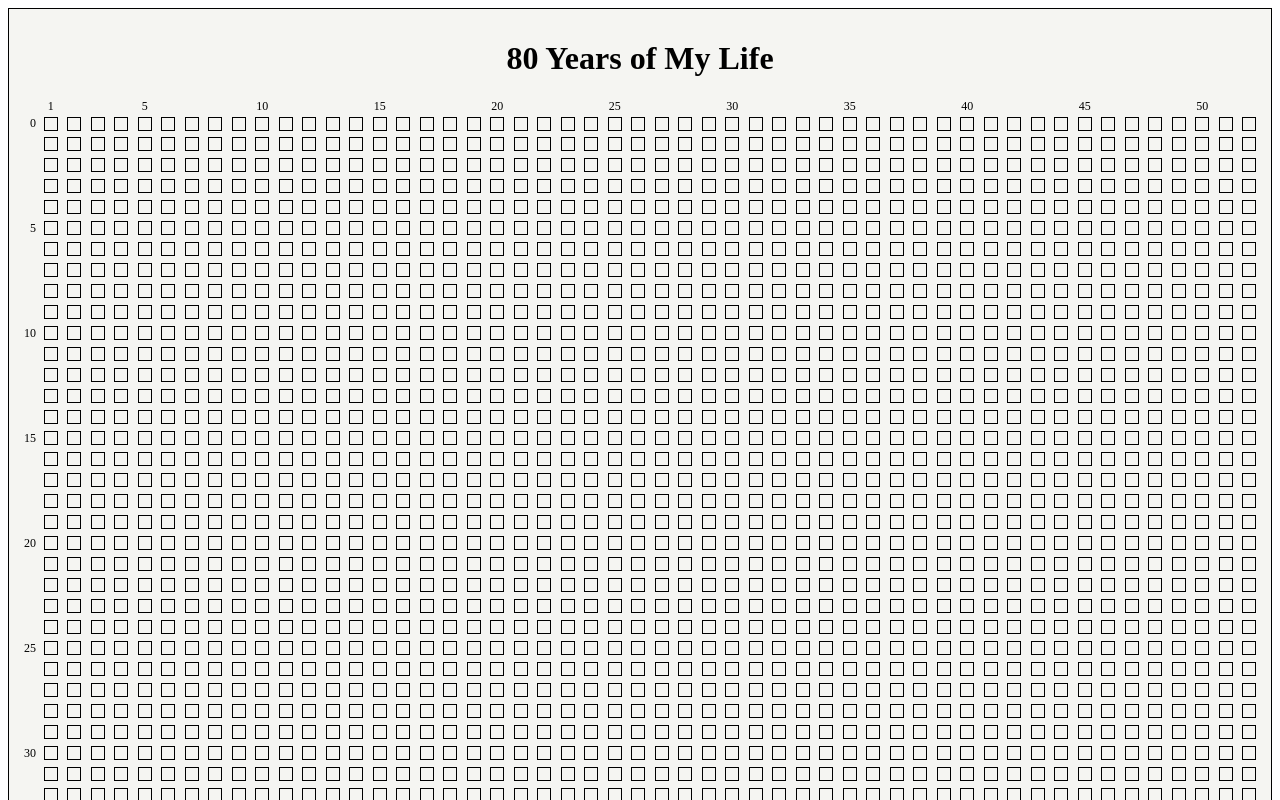
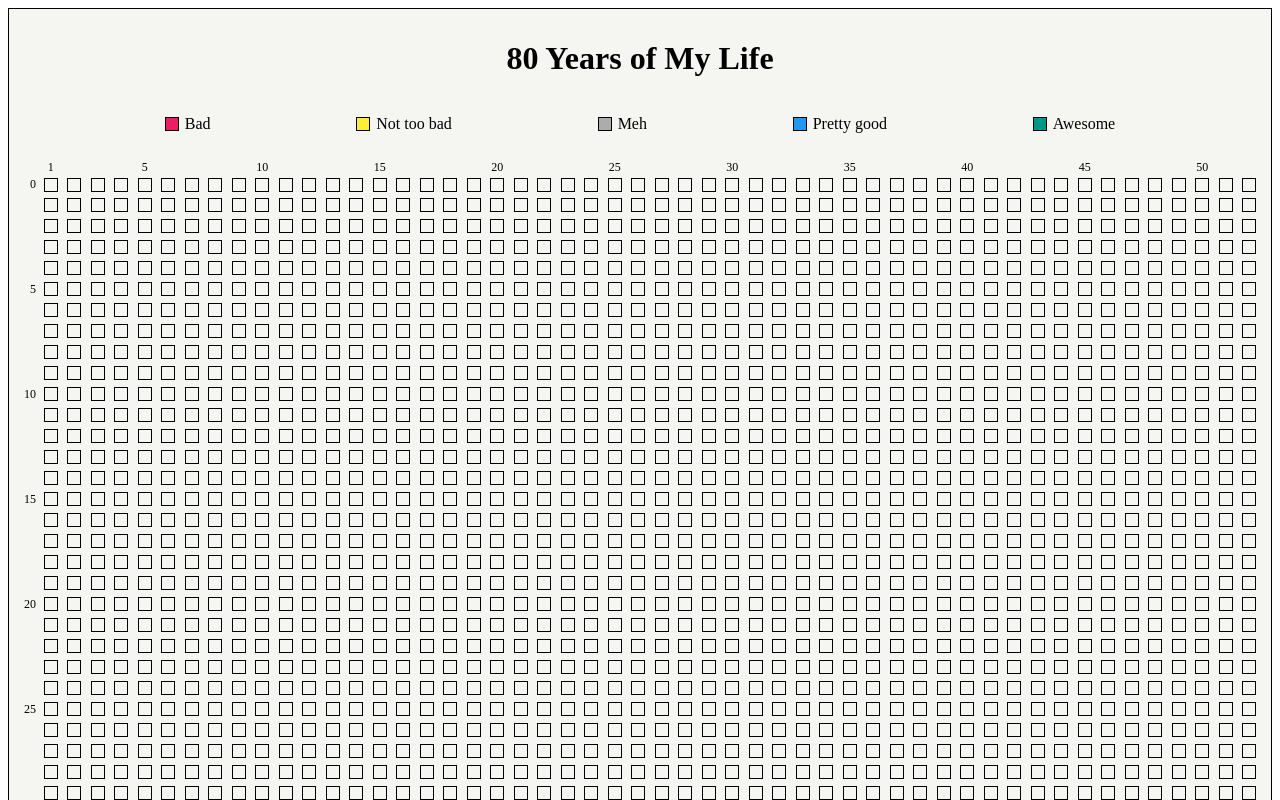
Before and after one commit to vtruo009/life-in-weeks, a React (Vite) app: page / in a window 1280 px wide. Shown: the top 800 px of the page. Built offline with nearby package versions, Linux system fonts and the light colour scheme; the HTML template or start-up script is replaced by a standard one.

Commit message:
Display Color Legend (#4)
* implement & format color legend

* refactor to display colored legend

* minor format adjustment

* use var for grid repeat

* remove unused var

```diff
--- a/src/App.tsx
+++ b/src/App.tsx
@@ -1,4 +1,4 @@
-import Calendar from "./Calendar"
+import Calendar from "./components/Calendar"
 
 function App() {
 	return (
--- a/src/Week.tsx
+++ /dev/null
@@ -1,15 +0,0 @@
-import styled from "styled-components";
-
-const StyledWeek = styled.div`
-    width: 12px;
-    height: 12px;
-    border: 1px solid black;
-`;
-
-function Week() {
-    return (
-        <StyledWeek />
-    );
-}
-
-export default Week;
--- /dev/null
+++ b/src/common/Square.tsx
@@ -0,0 +1,22 @@
+import styled from "styled-components";
+import { SQUARE_USAGE } from "../utils/mixins";
+
+const StyledWeek = styled.div<{ squareColor: string }>`
+    width: 12px;
+    height: 12px;
+    border: 1px solid black;
+    background-color: ${({ squareColor }) => squareColor};
+`;
+
+interface SquareProps {
+    color: string;
+    usedAs: SQUARE_USAGE;
+}
+
+function Square(props: SquareProps) {
+    return (
+        <StyledWeek squareColor={props.color} />
+    );
+}
+
+export default Square;
--- a/src/Calendar.tsx
+++ b/src/components/Calendar.tsx
@@ -1,5 +1,6 @@
 import styled from "styled-components"
 import Year from "./Year";
+import ColorLegend from "./ColorLegend";
 
 const StyledCalendar = styled.div`
     width: fit-content;
@@ -18,7 +19,7 @@ const StyledCalendarGrid = styled.div`
     }
 `;
 
-const StyledRow = styled.div<{ show: boolean }>`
+const StyledRow = styled.div<{ showRowCounter: boolean }>`
     display: grid;
     grid-template-areas: "12px 1fr";
     grid-gap: 5px;
@@ -29,7 +30,7 @@ const StyledRow = styled.div<{ show: boolean }>`
         width: 12px;
         font-size: 12px;
         margin: 0px 3px 6px 0px;
-        visibility: ${props => props.show ? "visible" : "hidden"};
+        visibility: ${props => props.showRowCounter ? "visible" : "hidden"};
     }
 `;
 
@@ -39,9 +40,10 @@ function Calendar() {
     return (
         <StyledCalendar>
             <h1>{YEARS_IN_LIFE} Years of My Life</h1>
+            <ColorLegend />
             <StyledCalendarGrid>
                 {Array.from({ length: YEARS_IN_LIFE }, (_, i) => (
-                    <StyledRow show={i % 5 === 0}>
+                    <StyledRow showRowCounter={i % 5 === 0}>
                         <p id="age-count" className="age-count">{i}</p>
                         <Year key={i} year={i} />
                     </StyledRow>
--- /dev/null
+++ b/src/components/ColorLegend.tsx
@@ -0,0 +1,33 @@
+import styled from "styled-components";
+import Square from "../common/Square";
+import { COLOR_MAP, SQUARE_USAGE, WEEK_RATING } from "../utils/mixins";
+
+const StyledColorKey = styled.div`
+    width: 100%;
+    display: flex;
+    flex-direction: row;
+    justify-content: space-evenly;
+    margin-bottom: .67em;
+`;
+
+const StyledLabel = styled.div`
+    display: flex;
+    flex-direction: row;
+    align-items: center;
+    gap: 6px;
+`;
+
+function ColorLegend() {
+    return (
+        <StyledColorKey>
+            {Array.from(Object.values(WEEK_RATING), (rating) => (
+                <StyledLabel>
+                    <Square key={rating} color={COLOR_MAP[rating]} usedAs={SQUARE_USAGE.LEGEND} />
+                    <p>{rating}</p>
+                </StyledLabel>
+            ))}
+        </StyledColorKey>
+    );
+}
+
+export default ColorLegend;
--- a/src/Year.tsx
+++ b/src/components/Year.tsx
@@ -1,14 +1,17 @@
 import styled from "styled-components";
-import Week from "./Week";
+import Square from "../common/Square";
+import { SQUARE_USAGE } from "../utils/mixins";
+
+const NUM_WEEKS_IN_YEAR: number = 52;
 
 const StyledYear = styled.div`
     display: grid;
-    grid-template-columns: repeat(52, minmax(8px, 1fr));
+    grid-template-columns: repeat(${NUM_WEEKS_IN_YEAR}, minmax(8px, 1fr));
     grid-gap: 10px;
     margin: 0px 0px 6px 0px;
 `;
 
-const StyledColumn = styled.div<{ show: boolean }>`
+const StyledColumn = styled.div<{ showColumnCounter: boolean }>`
     display: flex;
     flex-direction: column;
     align-items: center;
@@ -16,19 +19,17 @@ const StyledColumn = styled.div<{ show: boolean }>`
     .week-count {
         font-size: 12px;
         margin: 0px 0px 3px 0px;
-        visibility: ${props => props.show ? "visible" : "hidden"};
+        visibility: ${props => props.showColumnCounter ? "visible" : "hidden"};
     }
 `;
 
 function Year(props: { year: number }) {
-    const NUM_WEEKS_IN_YEAR: number = 52;
-
     return (
         <StyledYear>
             {Array.from({ length: NUM_WEEKS_IN_YEAR }, (_, i) => (
-                <StyledColumn show={(i === 0 || (i + 1) % 5 === 0)}>
+                <StyledColumn showColumnCounter={(i === 0 || (i + 1) % 5 === 0)}>
                     {props.year === 0 && <p id="week-count" className="week-count">{i + 1}</p>}
-                    <Week key={i} />
+                    <Square key={i} color='none' usedAs={SQUARE_USAGE.YEAR} />
                 </StyledColumn>
             ))}
         </StyledYear>
--- /dev/null
+++ b/src/utils/mixins.ts
@@ -0,0 +1,20 @@
+export enum WEEK_RATING {
+    BAD = 'Bad',
+    NOT_TOO_BAD = 'Not too bad',
+    MEH = 'Meh',
+    PRETTY_GOOD = 'Pretty good',
+    AWESOME = 'Awesome',
+};
+
+export enum SQUARE_USAGE {
+    YEAR = 'year',
+    LEGEND = 'legend',
+};
+
+export const COLOR_MAP: { [key in WEEK_RATING]: string } = {
+    [WEEK_RATING.BAD]: '#E91E63',
+    [WEEK_RATING.NOT_TOO_BAD]: '#FFEB3B',
+    [WEEK_RATING.MEH]: '#ACACAC',
+    [WEEK_RATING.PRETTY_GOOD]: '#2196F3',
+    [WEEK_RATING.AWESOME]: '#009688'
+};
```
